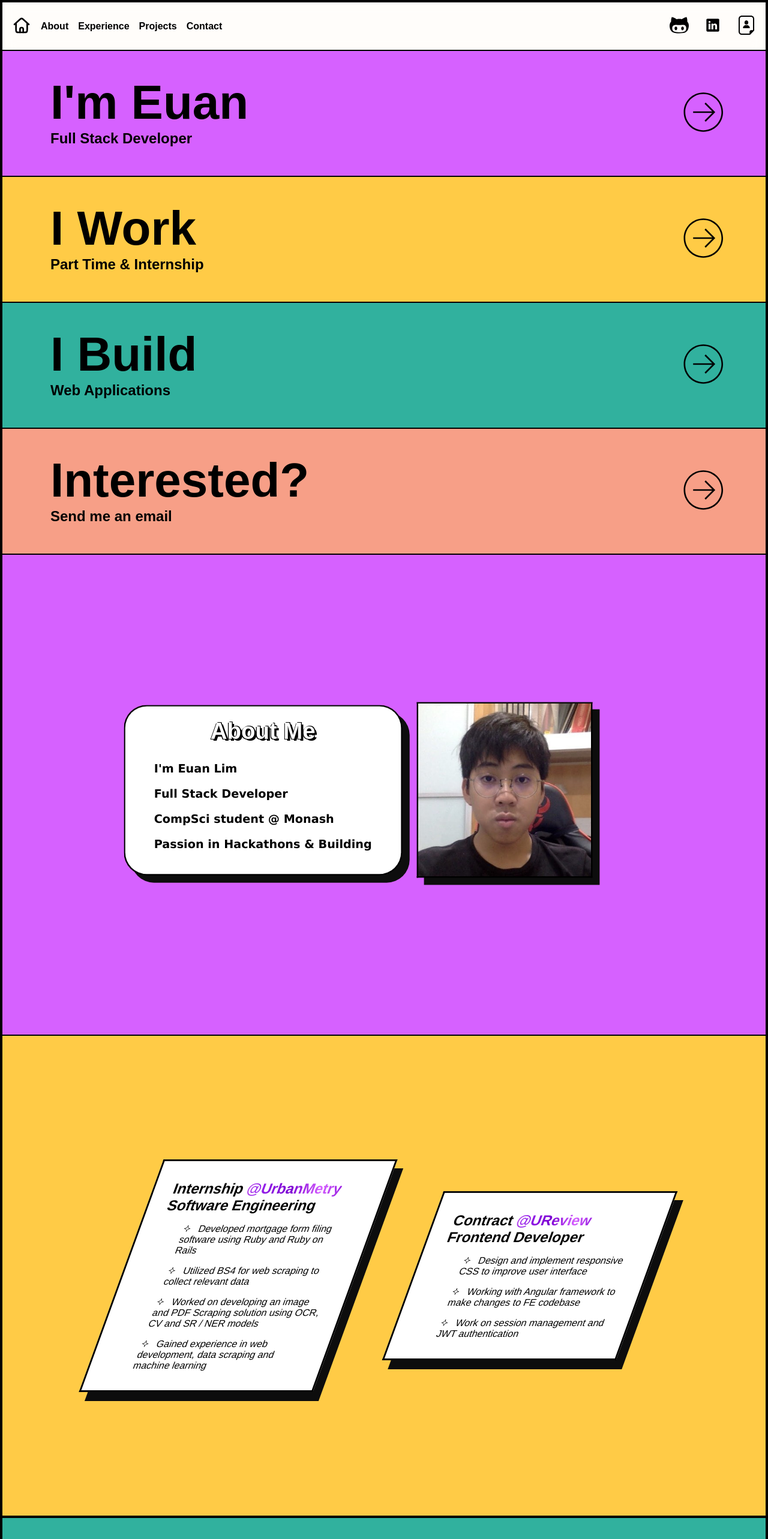
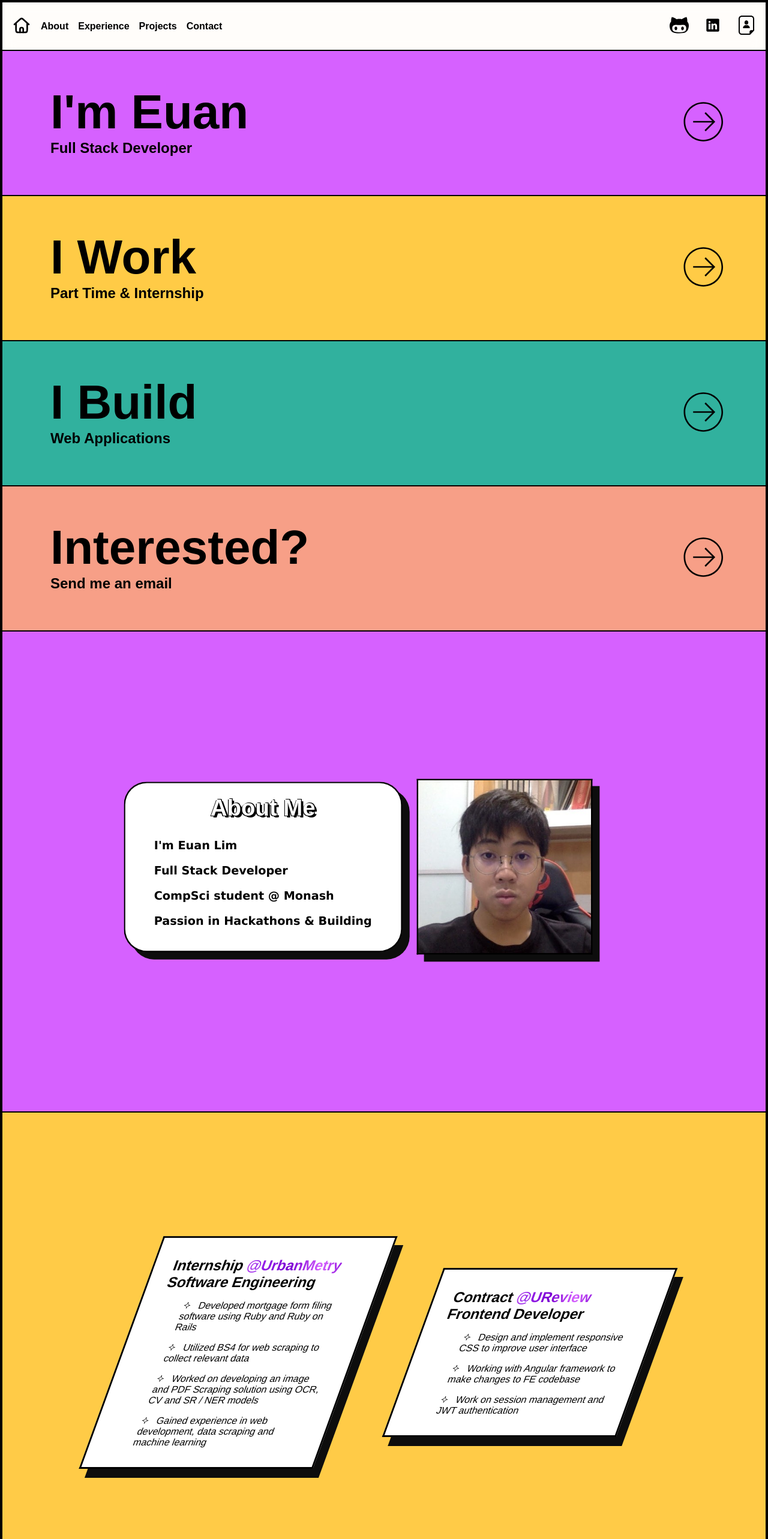
Before and after one commit to GrassyAirplane/personal-website, a React (Vite) app in the folder client/: page / in a window 1280 px wide. Shown: the top 2566 px of the page at 60% size. Built offline with nearby package versions, Linux system fonts and the light colour scheme.

Commit message:
Personal Website Fixes

```diff
--- a/client/src/components/Build.css
+++ b/client/src/components/Build.css
@@ -1,7 +1,7 @@
 .build-section {
     background-color: #31B19E;
     /* background-color:#FF0000; */
-    min-height: 100vh;
+    /* min-height: 100vh; */
     border-top: 2px solid black;
 }
 
--- a/client/src/components/Experience.css
+++ b/client/src/components/Experience.css
@@ -1,5 +1,5 @@
 section.experience-section {
-    background-color: #FFCB46;
+    background-color: hsl(43, 100%, 64%);
     min-height: 100vh;
     border-bottom: 2px solid black;
 
--- a/client/src/components/Hero.css
+++ b/client/src/components/Hero.css
@@ -1,7 +1,8 @@
 main {
     font-family: 'Roobert', sans-serif;
-    min-height: 100vh;
+    /* min-height: 100vh;    */
     place-items: left;
+    background-color: #D661FF;
 }
 
 .hero-heading:hover {
@@ -42,7 +43,7 @@ main {
     display: grid;
     grid-template-columns: repeat(auto-fit, minmax(300px, 1fr));
     align-items: center; /* Vertically center the content */
-    min-height: 13rem;
+    min-height: 15rem;
     border-bottom: 2px solid black;
     cursor: pointer;
 }
```
